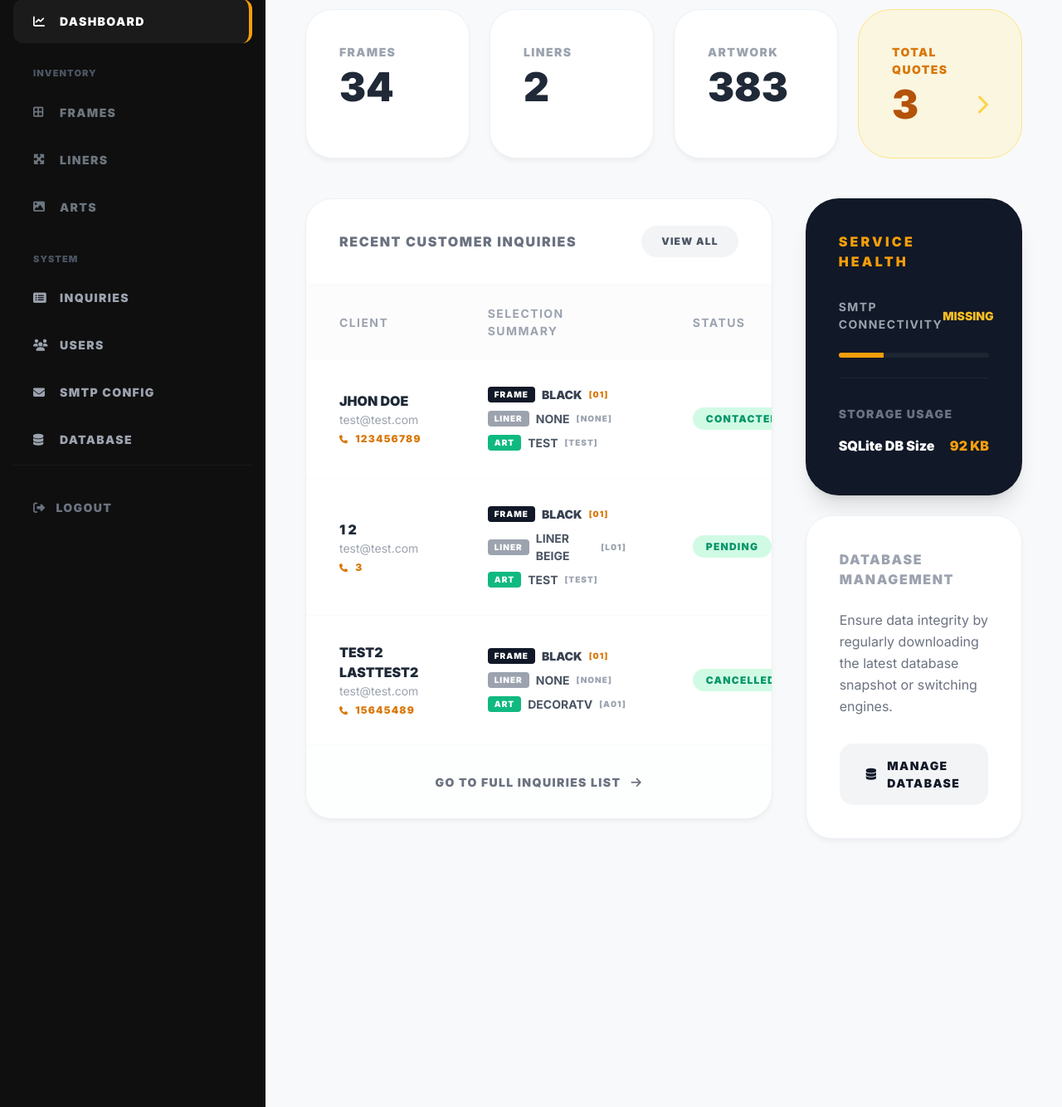
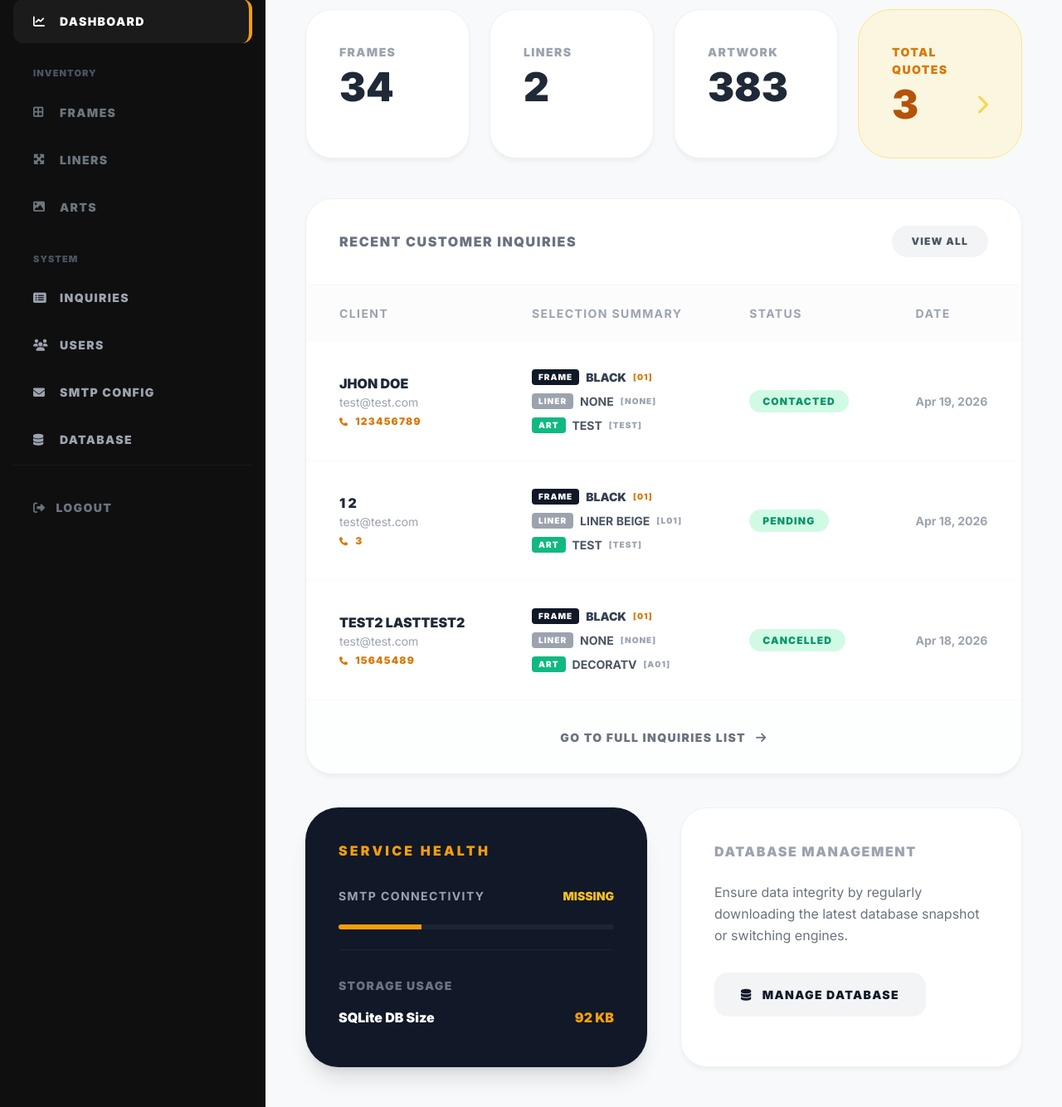
Before and after one commit to seo-w/Decoratv, a PHP site: page /admin/index.php in a window 1280 px wide. Shown: the part 177-1511 px from the top of the page at 83% size. Run offline with PHP 8.4, Linux system fonts and the light colour scheme; the visitor is signed in with stand-in values (Sample User, id 1); data comes from the database, SQL or seed files in the repository; some libraries are stand-ins or nearby versions.

Commit message:
fix visual dashboard

```diff
--- a/admin/index.php
+++ b/admin/index.php
@@ -142,9 +142,8 @@ require_login();
             </a>
         </div>
 
-        <div class="grid grid-cols-1 lg:grid-cols-3 gap-10">
         <!-- Recent Quotes Table -->
-            <div class="lg:col-span-2">
+        <div class="mb-10">
             <div class="bg-white card overflow-hidden">
                 <div class="px-10 py-8 border-b border-gray-50 flex justify-between items-center">
                     <h3 class="text-[16px] font-black uppercase tracking-widest text-gray-500">Recent Customer Inquiries</h3>
@@ -240,11 +239,10 @@ require_login();
             </div>
         </div>
 
-            <!-- Quick Actions / Status -->
-            <div class="space-y-6">
+        <div class="grid grid-cols-1 lg:grid-cols-2 gap-10">
+            <!-- Service Health -->
             <div class="bg-gray-900 text-white p-10 rounded-[2.5rem] shadow-xl">
-                    <h3 class="text-[16px] font-black uppercase tracking-[0.2em] text-amber-500 mb-8">Service Health
-                    </h3>
+                <h3 class="text-[16px] font-black uppercase tracking-[0.2em] text-amber-500 mb-8">Service Health</h3>
 
                 <div class="space-y-6">
                     <?php
@@ -253,10 +251,8 @@ require_login();
                     $smtp_ok = !empty($smtp);
                     ?>
                     <div class="flex items-center justify-between">
-                            <span class="text-[14px] uppercase font-bold text-gray-400 tracking-widest">SMTP
-                                Connectivity</span>
-                            <span
-                                class="<?php echo $smtp_ok ? 'text-emerald-400' : 'text-amber-400'; ?> text-[14px] font-black uppercase">
+                        <span class="text-[14px] uppercase font-bold text-gray-400 tracking-widest">SMTP Connectivity</span>
+                        <span class="<?php echo $smtp_ok ? 'text-emerald-400' : 'text-amber-400'; ?> text-[14px] font-black uppercase">
                             <?php echo $smtp_ok ? 'Configured' : 'Missing'; ?>
                         </span>
                     </div>
@@ -266,8 +262,7 @@ require_login();
                     </div>
 
                     <div class="pt-8 border-t border-white/5">
-                            <p class="text-[14px] text-gray-500 uppercase font-black tracking-widest mb-4">Storage Usage
-                            </p>
+                        <p class="text-[14px] text-gray-500 uppercase font-black tracking-widest mb-4">Storage Usage</p>
                         <div class="flex items-center justify-between mb-2">
                             <span class="text-[16px] font-black">SQLite DB Size</span>
                             <span class="text-[16px] font-black text-amber-500">
@@ -278,6 +273,7 @@ require_login();
                 </div>
             </div>
 
+            <!-- Database Management -->
             <div class="bg-white card p-10">
                 <h3 class="text-[16px] font-black uppercase tracking-widest text-gray-400 mb-6">Database Management</h3>
                 <p class="text-[16px] text-gray-500 mb-8 leading-relaxed">Ensure data integrity by regularly
@@ -286,7 +282,6 @@ require_login();
                     class="inline-flex items-center gap-3 bg-gray-100 hover:bg-gray-200 text-gray-900 px-8 py-4 rounded-2xl text-[14px] font-black uppercase tracking-widest transition-all">
                     <i class="fa-solid fa-database"></i> Manage Database
                 </a>
-                </div>
             </div>
         </div>
     </main>
```
Also changed, not shown: index-old.html (renamed from index.html). Lines whose indentation alone changed are shown as unchanged.
